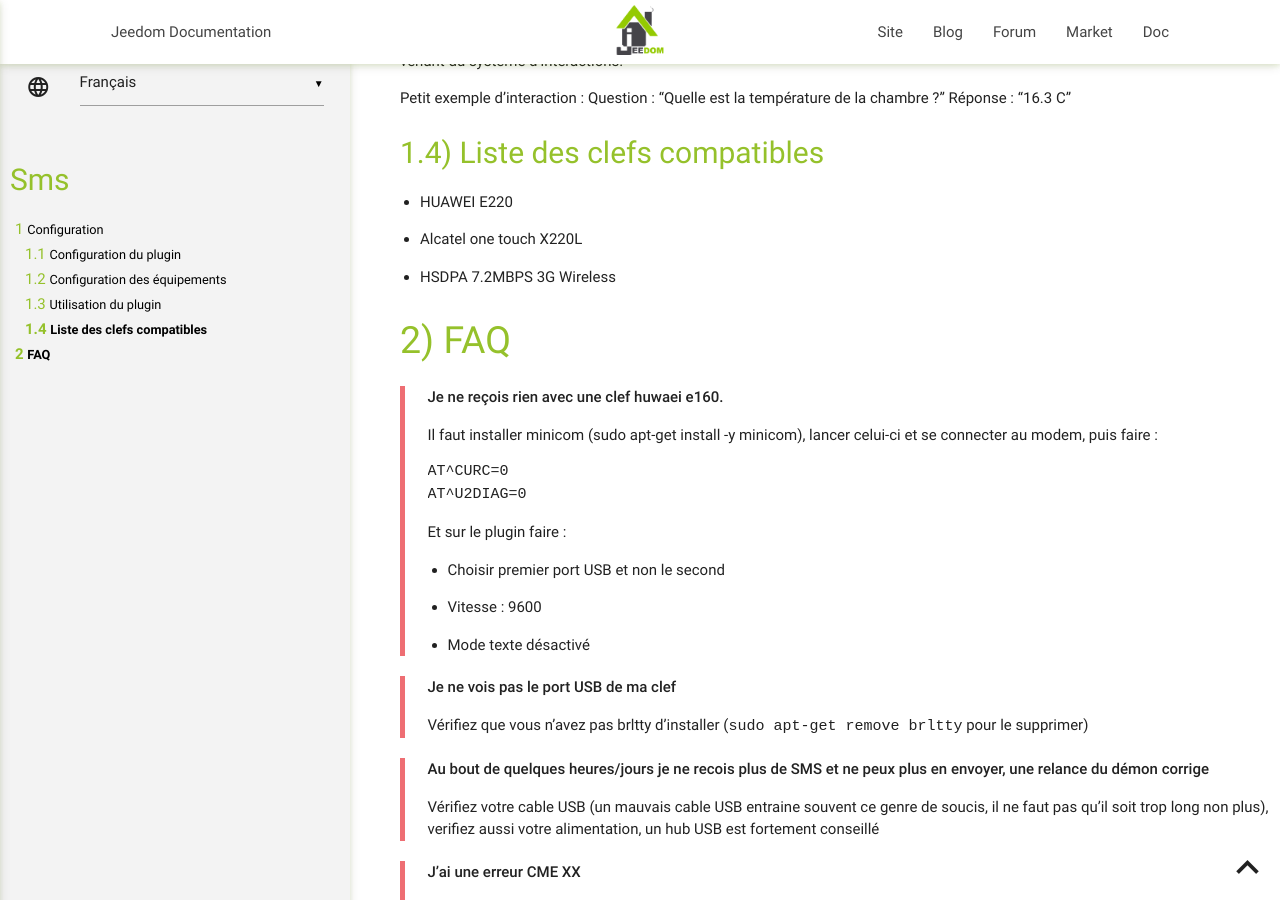
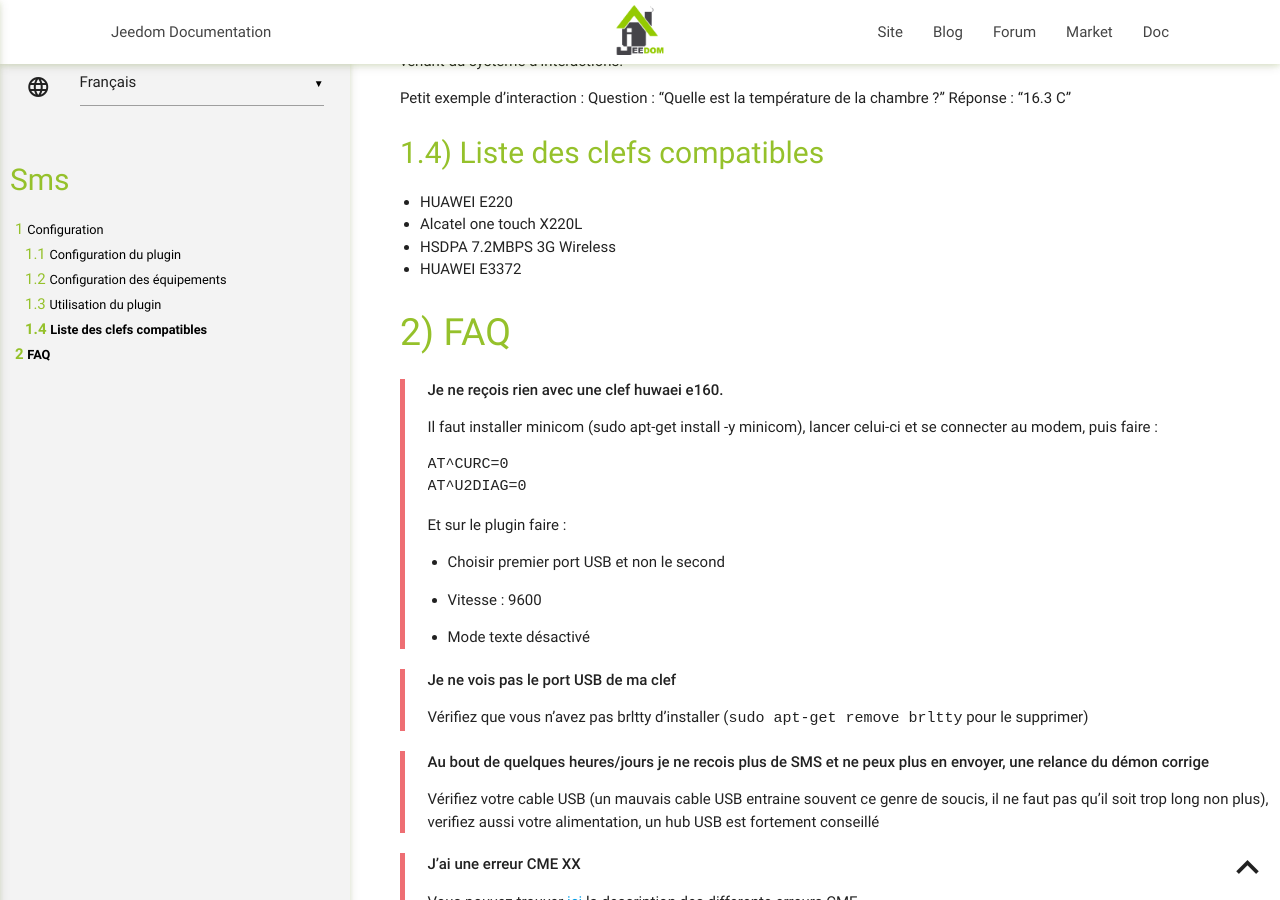
Before and after one commit to jeedom/plugin-sms, a Jekyll site: the page built from docs/fr_FR/index.md, in a window 1280 px wide and 900 px high, scrolled down 2073 px. Built offline with Jekyll 4.4.1, drawn with Linux system fonts in a browser that asks for light colours; our own code applies the rules of GitHub Pages for plain Markdown files.

Commit message:
Update index.md

```diff
--- a/docs/fr_FR/index.md
+++ b/docs/fr_FR/index.md
@@ -122,10 +122,10 @@
 ---------------------------
 
 -   HUAWEI E220
+-   Alcatel one touch X220L
+-   HSDPA 7.2MBPS 3G Wireless
+-   HUAWEI E3372
 
--   Alcatel one touch X220L
-
--   HSDPA 7.2MBPS 3G Wireless
 
 FAQ
 ===
```
